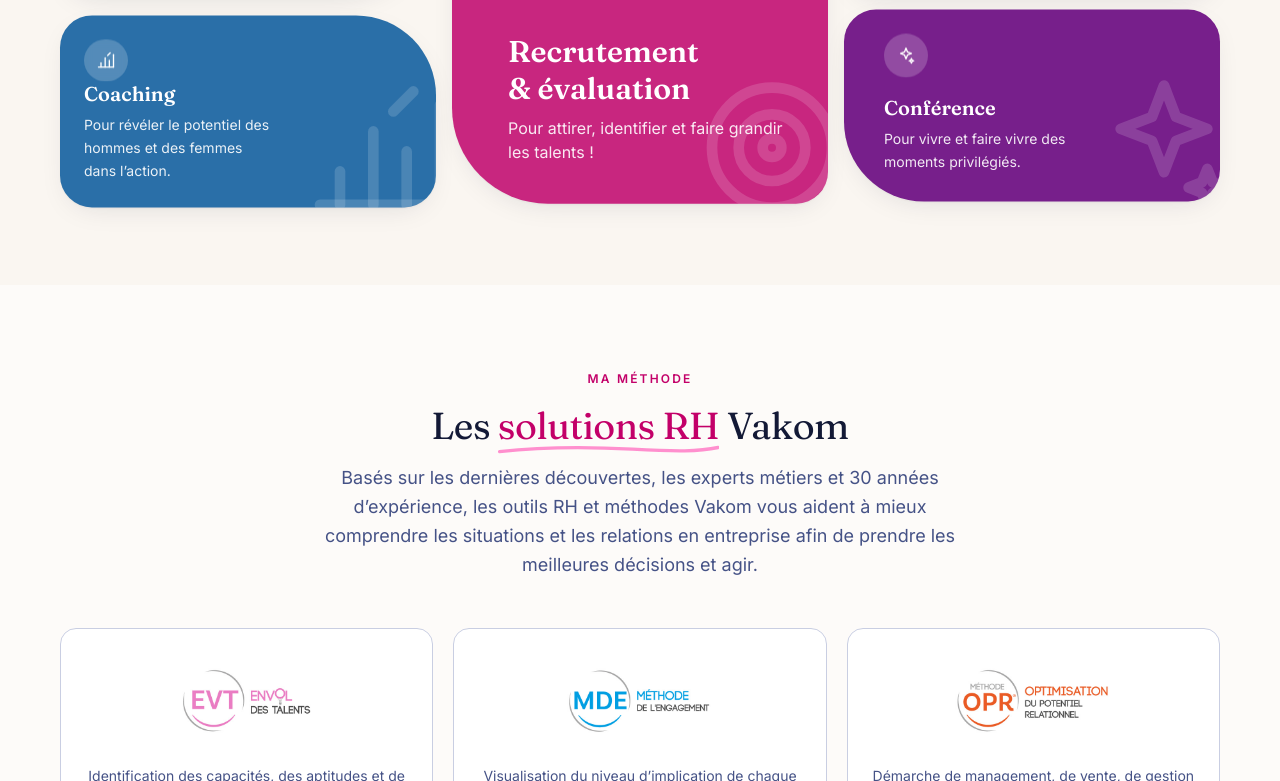
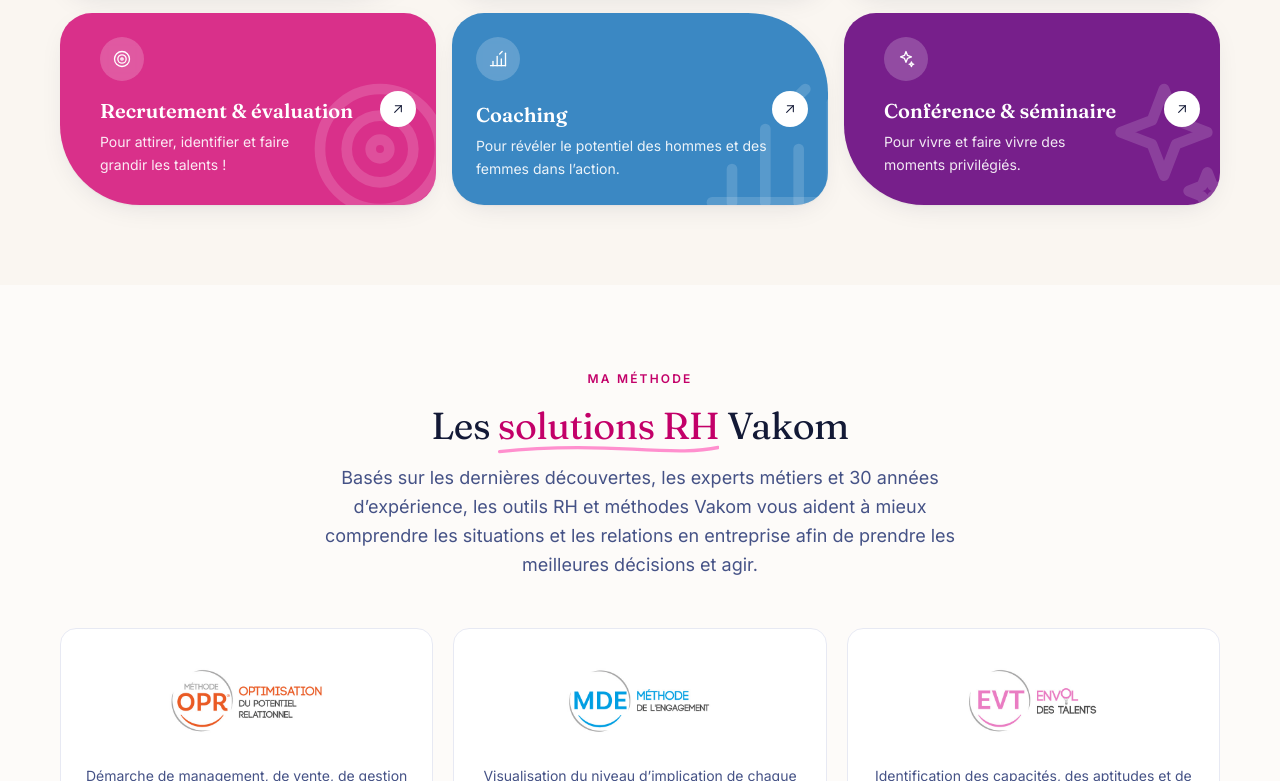
Before and after one commit to tomvieilledent/vakom_stephen, a React (Vite) app: page / in a window 1280 px wide. Shown: the part 2419-3200 px from the top of the page. Built offline with nearby package versions, Linux system fonts and the light colour scheme; no server answers.

Commit message:
style(home): rework expertise bubbles and method cards

```diff
--- a/src/components/sections/ExpertiseBubbles.jsx
+++ b/src/components/sections/ExpertiseBubbles.jsx
@@ -1,5 +1,3 @@
-import { motion, useReducedMotion } from 'framer-motion';
-import { Reveal } from '@/components/ui/Reveal';
 import {
   IconArrowUpRight,
   IconCompass,
@@ -17,17 +15,18 @@ const BUBBLES = [
     radius: 'rounded-[2rem] rounded-br-[6rem]',
     big: true,
     text: 'Pour faire grandir vos équipes aux rythmes de vos projets et de vos valeurs',
-    color: 'bg-[#b4560c]',
+    textMax: 'max-w-none',
+    color: 'bg-[#e8873c]',
     icon: IconUsers,
     href: 'https://vakom.fr/activites/formations-nos-activites/',
   },
   {
     title: 'Conseil',
-    span: 'lg:col-span-2',
-    radius: 'rounded-[2rem] rounded-tl-[5rem]',
-    big: false,
+    span: 'order-first lg:order-none lg:col-span-2 lg:row-span-2',
+    radius: 'rounded-[2rem] rounded-tl-[6rem]',
+    big: true,
     text: 'Pour impliquer les équipes et faire de vos projets des réalités',
-    color: 'bg-[#5f7d12]',
+    color: 'bg-[#a3c93f]',
     icon: IconSearch,
     href: 'https://vakom.fr/activites/conseil/',
   },
@@ -37,18 +36,18 @@ const BUBBLES = [
     radius: 'rounded-[2rem] rounded-tr-[6rem]',
     big: true,
     text: 'Pour sécuriser mes parcours professionnels',
-    color: 'bg-[#1b7a70]',
+    color: 'bg-[#5bbaaf]',
     icon: IconCompass,
     href: 'https://vakom.fr/activites/orientation-professionnelle/',
   },
   {
     title: 'Recrutement & évaluation',
-    span: 'lg:col-span-2 lg:row-span-2',
-    radius: 'rounded-[2rem] rounded-bl-[6rem]',
-    pad: 'pb-8 pl-10 sm:pb-10 sm:pl-14',
-    big: true,
+    span: 'lg:col-span-2',
+    radius: 'rounded-[2rem] rounded-bl-[5rem]',
+    pad: 'pb-7 pl-9 sm:pl-10',
+    big: false,
     text: 'Pour attirer, identifier et faire grandir les talents !',
-    color: 'bg-[#c8267f]',
+    color: 'bg-[#d9308a]',
     icon: IconTarget,
     href: 'https://vakom.fr/activites/recrutement-evaluation/',
   },
@@ -58,12 +57,13 @@ const BUBBLES = [
     radius: 'rounded-[2rem] rounded-tr-[5rem]',
     big: false,
     text: 'Pour révéler le potentiel des hommes et des femmes dans l’action.',
-    color: 'bg-[#2a6fa8]',
+    textMax: 'max-w-[36ch]',
+    color: 'bg-[#3b88c3]',
     icon: IconGrowth,
     href: 'https://vakom.fr/activites/coaching/',
   },
   {
-    title: 'Conférence',
+    title: 'Conférence & séminaire',
     span: 'lg:col-span-2',
     radius: 'rounded-[2rem] rounded-bl-[5rem]',
     pad: 'pb-7 pl-9 sm:pl-10',
@@ -80,24 +80,22 @@ const BUBBLES = [
  * Chaque bulle renvoie vers la page correspondante de vakom.fr.
  */
 export function ExpertiseBubbles() {
-  const reduce = useReducedMotion();
   return (
-    <div className="grid auto-rows-[minmax(13rem,auto)] gap-4 sm:grid-cols-2 lg:grid-cols-6 lg:auto-rows-[12rem]">
-      {BUBBLES.map((b, i) => (
-        <Reveal as="div" key={b.title} delay={i * 0.07} className={`${b.span} h-full`}>
-          <motion.a
+    <div className="grid auto-rows-[minmax(19rem,auto)] gap-4 sm:grid-cols-2 lg:grid-cols-6 lg:auto-rows-[12rem]">
+      {BUBBLES.map((b) => (
+        <div key={b.title} className={`${b.span} h-full`}>
+          <a
             href={b.href}
             target="_blank"
             rel="noopener noreferrer"
-            animate={reduce ? undefined : { y: [0, i % 2 ? -6 : 6, 0] }}
-            transition={{ duration: 6 + i * 0.6, repeat: Infinity, ease: 'easeInOut' }}
-            whileHover={{ scale: 1.03 }}
             className={`group relative flex h-full flex-col overflow-hidden p-6 text-white shadow-soft transition-shadow duration-300 hover:shadow-lift focus-visible:outline-none focus-visible:ring-2 focus-visible:ring-ink-900 focus-visible:ring-offset-2 ${b.radius} ${b.color} ${b.big ? 'sm:p-8' : ''} ${b.pad ?? ''}`}
           >
-            <b.icon
+            <span
               aria-hidden
-              className="pointer-events-none absolute -bottom-6 -right-6 h-40 w-40 text-white/15 transition-transform duration-500 group-hover:rotate-6 group-hover:scale-110"
-            />
+              className="pointer-events-none absolute -bottom-6 -right-6 h-40 w-40 text-white/15"
+            >
+              <b.icon className="h-full w-full" />
+            </span>
             <span className="relative inline-flex h-11 w-11 items-center justify-center rounded-full bg-white/20 backdrop-blur-sm">
               <b.icon className="h-5 w-5" />
             </span>
@@ -107,15 +105,18 @@ export function ExpertiseBubbles() {
               {b.title}
             </h3>
             <p
-              className={`relative mt-2 max-w-[22ch] text-sm leading-relaxed text-white/90 ${b.big ? 'sm:max-w-[28ch] sm:text-base' : ''}`}
+              className={`relative mt-2 ${b.textMax ?? 'max-w-[22ch]'} text-sm leading-relaxed text-white/90 ${b.big ? `${b.textMax ? '' : 'sm:max-w-[28ch] '}sm:text-base` : ''}`}
             >
               {b.text}
             </p>
-            <span className="absolute right-5 top-5 inline-flex h-9 w-9 items-center justify-center rounded-full bg-white text-ink-900 opacity-0 transition-all duration-300 group-hover:opacity-100 group-hover:rotate-12">
+            <span
+              aria-hidden
+              className="absolute right-5 top-1/2 inline-flex h-9 w-9 -translate-y-1/2 items-center justify-center rounded-full bg-white text-ink-900"
+            >
               <IconArrowUpRight className="h-4 w-4" />
             </span>
-          </motion.a>
-        </Reveal>
+          </a>
+        </div>
       ))}
     </div>
   );
--- a/src/components/sections/MethodSolutions.jsx
+++ b/src/components/sections/MethodSolutions.jsx
@@ -6,10 +6,10 @@ const BASE = import.meta.env.BASE_URL;
 
 const SOLUTIONS = [
   {
-    logo: 'evt.jpg',
-    alt: 'Envol des talents',
-    text: 'Identification des capacités, des aptitudes et de leur utilisation. Compréhension des attitudes à avoir pour en faire un ou des talents.',
-    href: 'https://content.vakom.fr/landing-envol-des-talents',
+    logo: 'opr.jpg',
+    alt: 'Optimisation du potentiel relationnel',
+    text: 'Démarche de management, de vente, de gestion des ressources humaines et de relation interpersonnelle par les comportements.',
+    href: 'http://content.vakom.fr/landing-methode-opr',
   },
   {
     logo: 'mde.jpg',
@@ -18,10 +18,22 @@ const SOLUTIONS = [
     href: 'http://content.vakom.fr/landing-carte-de-l-implication',
   },
   {
-    logo: 'opr.jpg',
-    alt: 'Optimisation du potentiel relationnel',
-    text: 'Démarche de management, de vente, de gestion des ressources humaines et de relation interpersonnelle par les comportements.',
-    href: 'http://content.vakom.fr/landing-methode-opr',
+    logo: 'evt.jpg',
+    alt: 'Envol des talents',
+    text: 'Identification des capacités, des aptitudes et de leur utilisation. Compréhension des attitudes à avoir pour en faire un ou des talents.',
+    href: 'https://content.vakom.fr/landing-envol-des-talents',
+  },
+  {
+    logo: 'pm3.jpg',
+    alt: 'Profession Manager 3.0',
+    text: 'Formation à distance individualisée en management avec accompagnement personnalisé d’un tuteur expert.',
+    href: 'https://vakom.fr/formation/profession-manager-3-0/',
+  },
+  {
+    logo: 'bprh.jpg',
+    alt: 'Baromètre performance RH',
+    text: 'État des lieux de l’entreprise et de ses pratiques RH en lien avec ses orientations stratégiques.',
+    href: 'http://content.vakom.fr/landing-bprh',
   },
   {
     logo: 'bpm.jpg',
@@ -30,34 +42,22 @@ const SOLUTIONS = [
     href: 'https://content.vakom.fr/landing-bpm',
   },
   {
-    logo: 'bprh.jpg',
-    alt: 'Baromètre performance RH',
-    text: 'État des lieux de l’entreprise et de ses pratiques RH en lien avec ses orientations stratégiques.',
-    href: 'http://content.vakom.fr/landing-bprh',
-  },
-  {
     logo: 'hope.jpg',
     alt: 'HOPE',
     text: 'Évaluation du potentiel humain et organisationnel de votre entreprise, ses chances et ses risques pour en tirer un plan d’action vers le succès.',
     href: 'https://vakom.fr/hope/',
   },
   {
+    logo: 'collab.jpg',
+    alt: 'Collabor’acteur',
+    text: 'Formation à distance personnalisée autour du rôle de collaborateur/acteur. Suivi individuel et en groupe par un tuteur.',
+    href: 'https://vakom.fr/formation/collaborateurs-4-0/',
+  },
+  {
     logo: 'me.jpg',
     alt: 'Diagnostic marque employeur',
     text: 'Estimation de votre attractivité par secteurs et des chantiers d’amélioration prioritaires.',
     href: 'https://content.vakom.fr/lb-marque-employeur',
-  },
-  {
-    logo: 'pm3.jpg',
-    alt: 'Profession Manager 3.0',
-    text: 'Formation à distance individualisée en management avec accompagnement personnalisé d’un tuteur expert.',
-    href: 'https://vakom.fr/formation/profession-manager-3-0/',
-  },
-  {
-    logo: 'collab.jpg',
-    alt: 'Collabor’acteur',
-    text: 'Formation à distance personnalisée autour du rôle de collaborateur/acteur. Suivi individuel et en groupe par un tuteur.',
-    href: 'https://vakom.fr/formation/collaborateurs-4-0/',
   },
 ];
 
@@ -72,7 +72,7 @@ export function MethodSolutions() {
           <Reveal as="div" key={s.logo} delay={(i % 3) * 0.07} className="h-full">
             <Tag
               {...link}
-              className="group relative flex h-full flex-col justify-between gap-3 rounded-2xl border border-ink-200 bg-white p-5 sm:gap-4 sm:p-6 transition-all duration-300 hover:-translate-y-1 hover:border-brand-300 hover:shadow-lift focus-visible:outline-none focus-visible:ring-2 focus-visible:ring-brand-500"
+              className="group relative flex h-full flex-col justify-between gap-3 rounded-2xl border border-ink-100 bg-white p-5 sm:gap-4 sm:p-6 transition-all duration-300 hover:-translate-y-1 hover:border-brand-300 hover:shadow-lift focus-visible:outline-none focus-visible:ring-2 focus-visible:ring-brand-500"
             >
               <div className="flex flex-1 items-center">
                 <div className="w-full">
```
